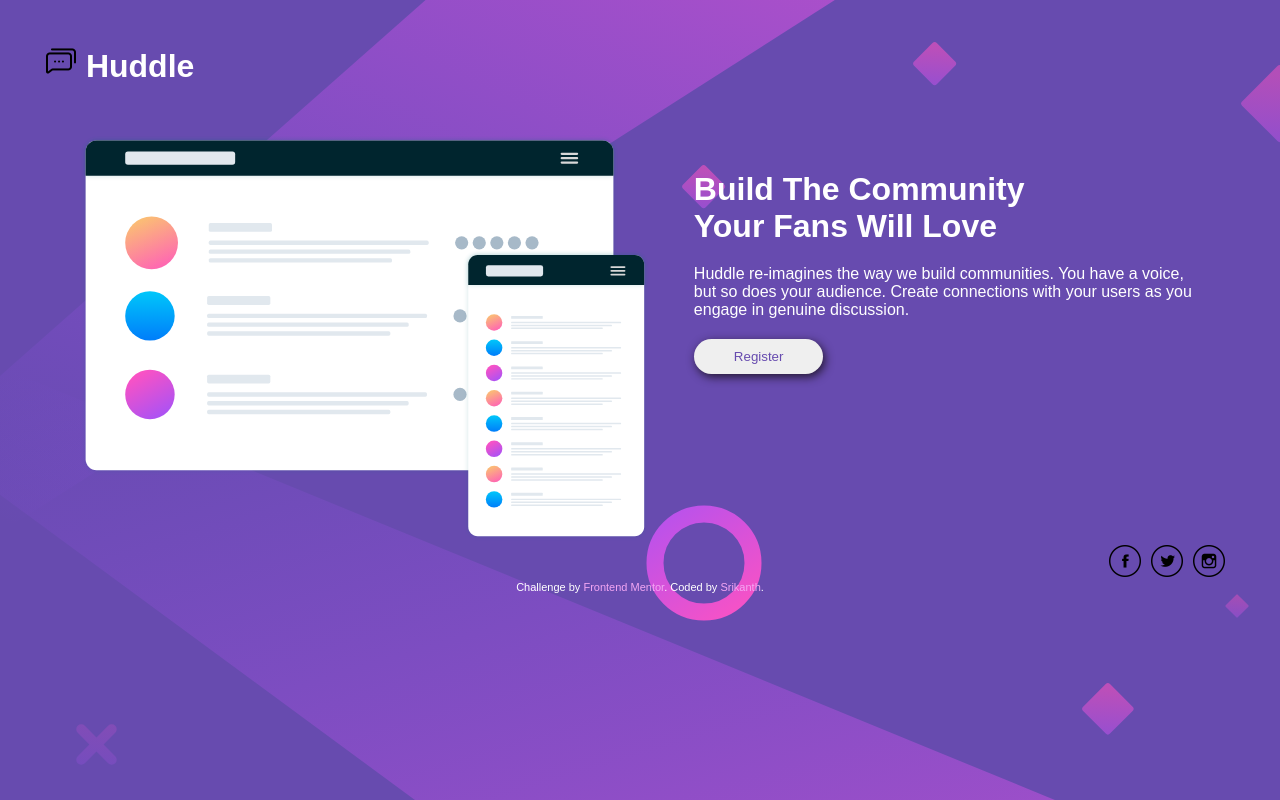
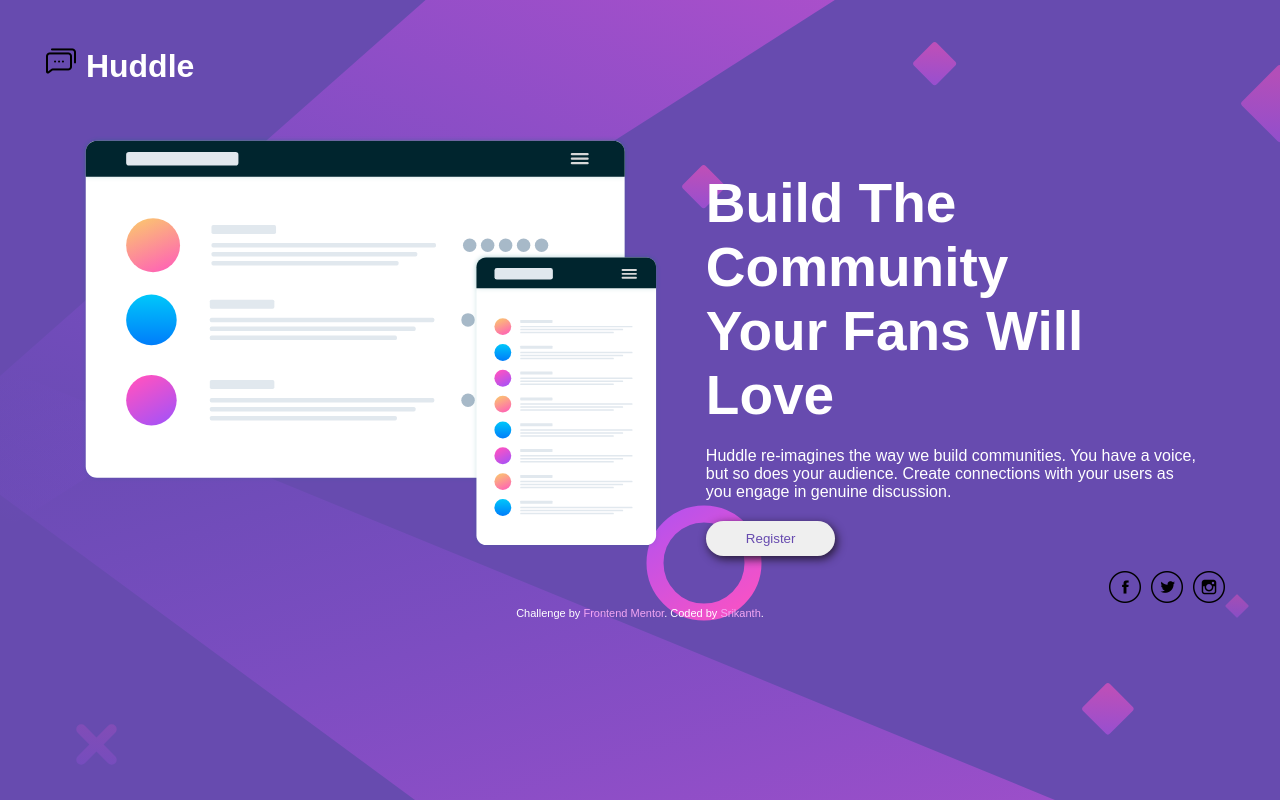
Before and after one commit to SriKanth620/huddle, a plain HTML site: page index.html in a window 1280 px wide. Drawn offline with Linux system fonts and the light colour scheme.

Commit message:
Update style.css

```diff
--- a/style.css
+++ b/style.css
@@ -16,6 +16,7 @@ header{
 }
 .con {
     padding-bottom: 20px;
+    font-size: 55px
 }
 button{
     margin-top: 20px;
@@ -39,8 +40,8 @@ button:active{
     margin: 0px 35px;
 }
 .app {
-    width: 568.844px;
-    height: 406px;
+    width: 580.844px;
+    height: 420.px;
 }
 .img {
     padding-right: 45px;
@@ -58,6 +59,7 @@ a {
     justify-content: right;
     gap: 10px;
     padding-right: 10px;
+    margin-top: 15px;
 }
 .icon:active {
     background-color: rgb(219, 117, 237);
```
